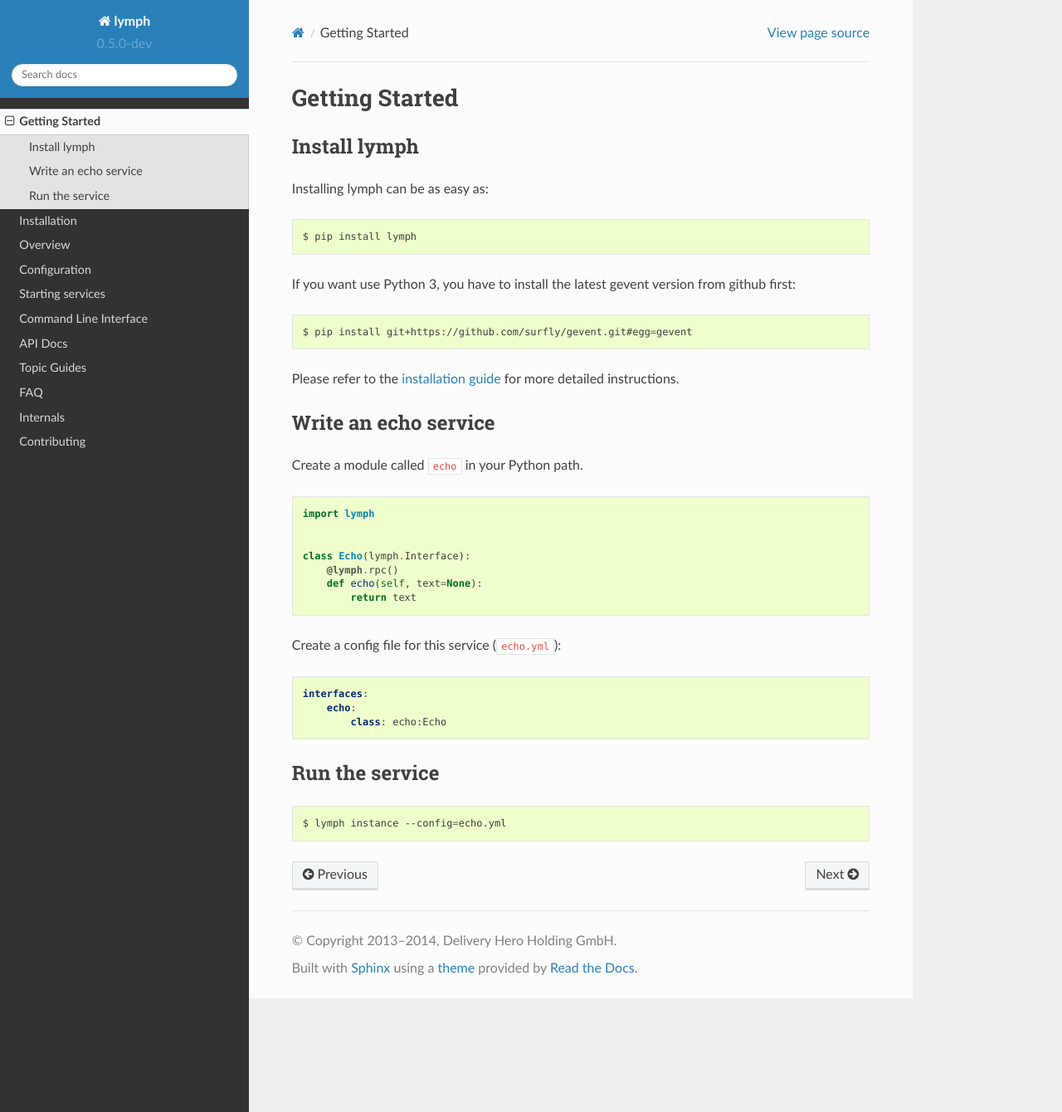
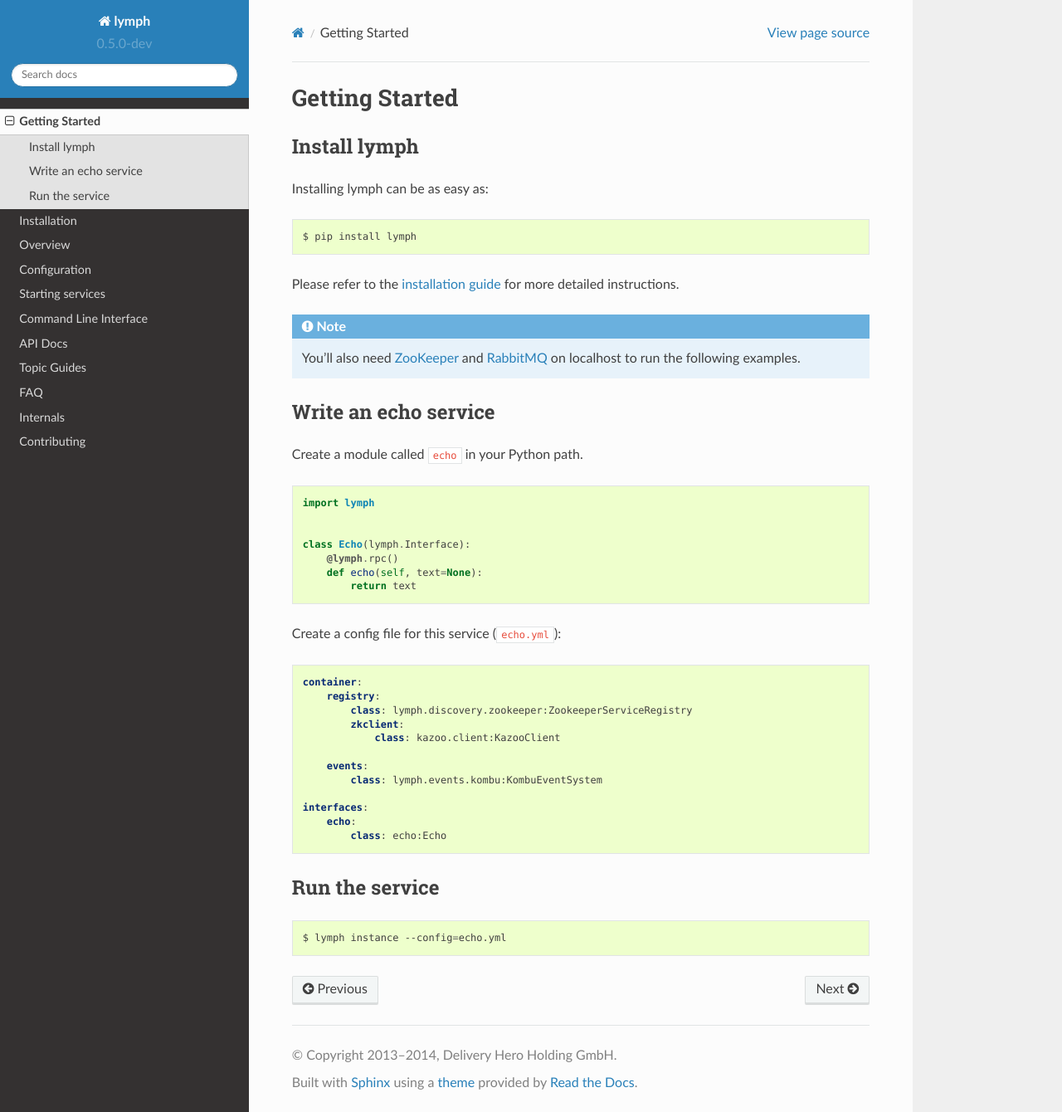
Before and after one commit to deliveryhero/lymph, a Sphinx documentation site: the page built from docs/getting_started.rst, in a window 1280 px wide and 1340 px high. Shown: the whole window at 83% size. Built offline with Sphinx 7.4.7 and the Read the Docs theme 2.0.0, drawn with Linux system fonts in a browser that asks for light colours; formulas are drawn with MathJax 3.

Commit message:
Fixed introduction docs

```diff
--- a/docs/getting_started.rst
+++ b/docs/getting_started.rst
@@ -10,14 +10,11 @@ Installing lymph can be as easy as:
 
     $ pip install lymph
 
-If you want use Python 3, you have to install the latest gevent version from github first:
+Please refer to the :doc:`installation guide <installation>` for more detailed instructions.
 
-.. code:: bash
+.. note::
 
-    $ pip install git+https://github.com/surfly/gevent.git#egg=gevent
-
-
-Please refer to the :doc:`installation guide <installation>` for more detailed instructions.
+    You'll also need `ZooKeeper`_ and `RabbitMQ`_ on localhost to run the following examples.
 
 
 Write an echo service
@@ -40,6 +37,15 @@ Create a config file for this service (``echo.yml``):
 
 .. code:: yaml
 
+    container:
+        registry:
+            class: lymph.discovery.zookeeper:ZookeeperServiceRegistry
+            zkclient:
+                class: kazoo.client:KazooClient
+
+        events:
+            class: lymph.events.kombu:KombuEventSystem
+
     interfaces:
         echo:
             class: echo:Echo
@@ -51,3 +57,7 @@ Run the service
 .. code:: bash
 
     $ lymph instance --config=echo.yml
+
+
+.. _ZooKeeper: http://zookeeper.apache.org
+.. _RabbitMQ: http://www.rabbitmq.com/
--- a/docs/installation.rst
+++ b/docs/installation.rst
@@ -31,9 +31,7 @@ lymph version cloned from the github repository.
     $ # for Python 3.4
     $ git clone https://github.com/deliveryhero/lymph.git
     $ cd lymph
-    $ pip install cython
     $ pip install -r requirements/base3.txt
-    $ pip install -e .
 
 
 Configuring dependencies
@@ -80,7 +78,9 @@ Install and start RabbitMQ:
 Installing dependencies on Mac OS X
 ------------------------------------
 
-$ brew install zookeeper
+.. code:: bash
+
+    $ brew install zookeeper
 
 You can edit the config file at ``/usr/local/etc/zookeeper/zoo.cfg``.
 
```
Also changed, not shown: docs/configuration.rst (+5 -4 lines).
